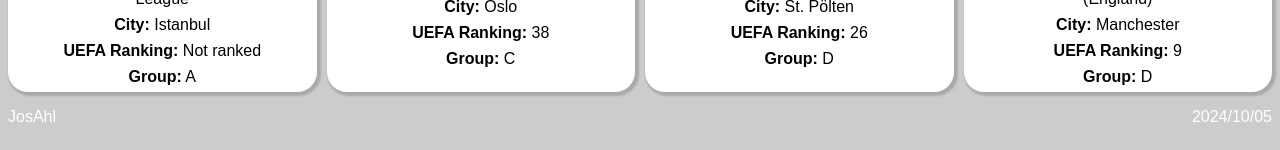
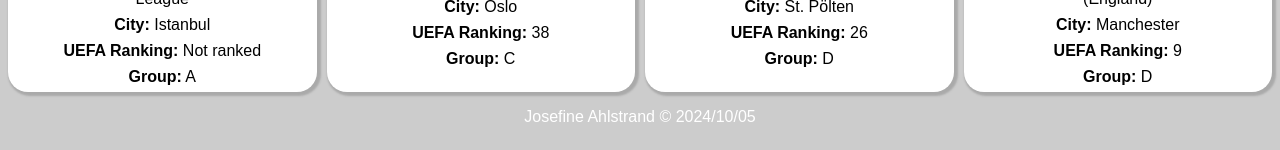
Before and after one commit to JosAhl/some-teams, a PHP site: page / in a window 1280 px wide. Shown: the part 1670-1820 px from the top of the page. Run offline with PHP 8.4, Linux system fonts and the light colour scheme.

Commit message:
Fixed footer

```diff
--- a/footer.php
+++ b/footer.php
@@ -1,6 +1,5 @@
 <footer>
-    <p>JosAhl</p>
-    <p><?= date('Y/m/d') ?></p>
+    <p>Josefine Ahlstrand © <?= date('Y/m/d') ?></p>
 </footer>
 </body>
 
--- a/style.css
+++ b/style.css
@@ -105,5 +105,5 @@ a:hover {
 footer {
     color: #fff;
     display: flex;
-    justify-content: space-between;
+    justify-content: center;
 }
```
